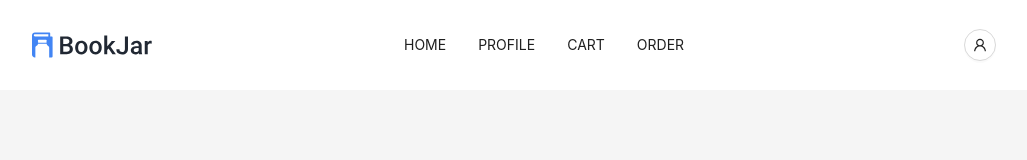
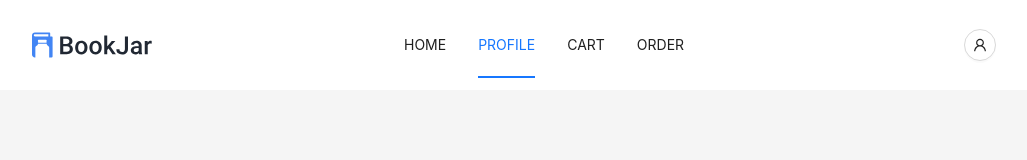
Before and after one commit to stevenissleepy/BookStore-Frontend, a React (Vite) app: page /profile in a window 1280 px wide. Shown: the top 160 px of the page, without its empty margins (82-1109 px from the left). Built offline with nearby package versions, Linux system fonts and the light colour scheme.

Commit message:
feat: 实现 Menu 路由

```diff
--- a/src/components/header.jsx
+++ b/src/components/header.jsx
@@ -1,16 +1,19 @@
 import { Layout, Row, Col, Menu, Dropdown, Button } from "antd"
-import { Link } from "react-router-dom"
+import { Link, useNavigate, useLocation } from "react-router-dom"
 import { UserOutlined, FormOutlined } from "@ant-design/icons"
 import { AccountBookOutlined, LogoutOutlined } from "@ant-design/icons"
 
 const { Header } = Layout
 
 function MyHeader() {
+  const navigate = useNavigate()
+  const parts = useLocation().pathname.split("/")
+  const selectedKey = "/" + parts[parts.length - 1]
   const navItems = [
-    { label: "HOME", value: "/" },
-    { label: "PROFILE", value: "/profile" },
-    { label: "CART", value: "/cart" },
-    { label: "ORDER", value: "/order" },
+    { label: "HOME", key: "/" },
+    { label: "PROFILE", key: "/profile" },
+    { label: "CART", key: "/cart" },
+    { label: "ORDER", key: "/order" },
   ]
 
   const dropMenuItems = [
@@ -37,6 +40,10 @@ function MyHeader() {
     },
   ]
 
+  const handleMenuClick = (e) => {
+    navigate(e.key)
+  }
+
   return (
     <Header className="header">
       <Row className="navbar" justify="space-between">
@@ -49,7 +56,14 @@ function MyHeader() {
 
         {/* Menu */}
         <Col className="menu-container" flex="auto">
-          <Menu className="menu" mode="horizontal" items={navItems} />
+          <Menu
+            className="menu"
+            mode="horizontal"
+            defaultSelectedKeys={[selectedKey]}
+            selectedKeys={[selectedKey]}
+            items={navItems}
+            onClick={handleMenuClick}
+          />
         </Col>
 
         {/* Login buttons */}
```
